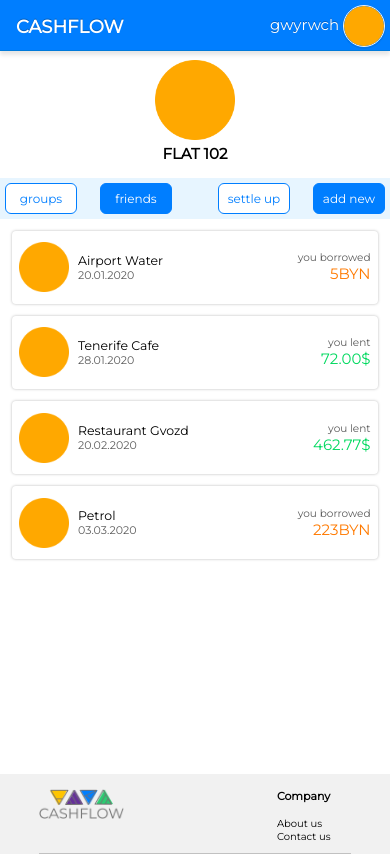
After one commit to gwyrwch/group-expenses-app, a Django app: page /index_mobile in a window 390 px wide. The commit adds this page. Run offline with Django 3.2, Linux system fonts and the light colour scheme.

Commit message:
mobile main page added

```diff
--- a/splitwise_web/urls.py
+++ b/splitwise_web/urls.py
@@ -4,6 +4,7 @@ from . import views
 
 urlpatterns = [
     path('', views.index, name='index'),
+    path('index_mobile', views.index_mobile, name='index_mobile'),
     path('profile', views.profile, name='profile'),
     path('sign_in_up', views.sign_in_up, name='sign_in_up')
 ]
--- a/splitwise_web/views.py
+++ b/splitwise_web/views.py
@@ -13,3 +13,7 @@ def profile(request):
 
 def sign_in_up(request):
     return render(request, 'sign_in_up.html')
+
+
+def index_mobile(request):
+    return render(request, 'index_mobile.html')
--- /dev/null
+++ b/static/css/main_mobile.css
@@ -0,0 +1,100 @@
+.group-photo {
+    width: 80px;
+    margin: 0 auto 4px;
+    display: block;
+}
+
+.group-card-photo {
+    width: 50px;
+    display: block;
+    margin: 0;
+}
+
+.row-btns button {
+    outline: none;
+    font-size: 12px;
+    width: 72px;
+    padding-top: 7px;
+    padding-bottom: 7px;
+}
+
+
+.row-btns .btn-blue {
+    color: #ffffff;
+    background-color: #007eff;
+    border-color: #007eff;
+
+}
+
+.row-btns .btn-white {
+    color: #007eff;
+    background-color: #ffffff;
+}
+
+.row-btns .btn-set {
+    float: right;
+}
+
+.row-btns {
+    background-color: rgba(24, 160, 251, 0.10);
+    padding: 5px;
+}
+
+
+.main-container  {
+    padding-left: 0;
+    padding-right: 0;
+}
+
+.card {
+    box-shadow: 0 0 3px rgba(0, 0, 0, 0.28);
+    margin: 3%;
+    padding: 3% 2%;
+    border-radius: 4px;
+}
+
+.card .column-3 {
+    margin: auto 0;
+}
+
+.card .column-4 {
+    margin: auto 0;
+}
+
+.lent-borrowed-text {
+    font-size: 10.5px;
+    float: right;
+    color: #5b5b5b;
+}
+
+.lent-money-text {
+    color: #00D95F;
+    float: right;
+}
+
+.borrowed-money-text {
+    color: #FF7A00;
+    float: right;
+}
+
+.exp-name-text {
+    font-size: smaller;
+    text-transform: capitalize;
+}
+
+.card-date {
+    font-size: 11px;
+    color: #5b5b5b;
+}
+
+.navbar {
+    padding: 0;
+    width: 100%;
+}
+
+.group-name-text {
+    text-align: center;
+    margin-bottom: 15px;
+    text-transform: uppercase;
+    font-weight: bolder;
+}
--- /dev/null
+++ b/templates/index_mobile.html
@@ -0,0 +1,211 @@
+<!DOCTYPE html>
+
+{% load static %}
+
+<html lang="en">
+<head>
+    <meta charset="UTF-8">
+    <title>Cashflow</title>
+    <meta name="viewport" content="width=device-width,initial-scale=1">
+    <link rel="stylesheet" type="text/css" href="{% static "css/main.css" %}">
+        <link rel="stylesheet" type="text/css" href="{% static "css/main_mobile.css" %}">
+
+    <link href="https://fonts.googleapis.com/css?family=Montserrat&display=swap" rel="stylesheet">
+    <link href="https://fonts.googleapis.com/icon?family=Material+Icons" rel="stylesheet">
+</head>
+<body>
+    <header>
+        <nav class="navbar">
+            <a class="navbar-item" href="index_mobile">
+                <div class="text navbar-logo-text">
+                    Cashflow
+                </div>
+            </a>
+            <div class="dropdown float-right">
+                <a class="navbar-item profile-nav" href="profile">
+                    gwyrwch
+                    <img src="{% static "img/Disc_Plain_orange.png" %}">
+                </a>
+                <div class="dropdown-content">
+                    <a href="profile">Your account</a>
+                    <a href="sign_in_up">Log out</a>
+                </div>
+            </div>
+        </nav>
+    </header>
+    <main>
+        <div class="main-container">
+            <div class="row">
+                <img class="group-photo" src="{% static "img/Disc_Plain_orange.png" %}"/>
+            </div>
+            <div class="group-name-text">
+                Flat 102
+            </div>
+            <div class="row row-btns">
+                <div class="column-3">
+                    <button class="btn-groups btn-white">
+                        groups
+                    </button>
+                </div>
+                <div class="column-3">
+                    <button class="btn-groups btn-blue">
+                        friends
+                    </button>
+                </div>
+                <div class="column-3">
+                    <button class="btn-set btn-white">
+                        settle up
+                    </button>
+                </div>
+                <div class="column-3">
+                    <button class="btn-set btn-blue">
+                        add new
+                    </button>
+                </div>
+            </div>
+            <div class="row card">
+                <div class="column-2">
+                    <img class="group-card-photo" src="{% static "img/Disc_Plain_orange.png" %}"/>
+                </div>
+                <div class="column-4">
+                    <div class="exp-name-text">
+                        airport water
+                    </div>
+                    <div class="card-date">
+                        20.01.2020
+                    </div>
+                </div>
+                <div class="column-3">
+
+                </div>
+                <div class="column-3">
+                    <div class="lent-borrowed-text">you borrowed</div>
+                    <div class="borrowed-money-text">5BYN</div>
+                </div>
+
+            </div>
+            <div class="row card">
+                <div class="column-2">
+                    <img class="group-card-photo" src="{% static "img/Disc_Plain_orange.png" %}"/>
+                </div>
+                <div class="column-4">
+                    <div class="exp-name-text">
+                        Tenerife cafe
+                    </div>
+                    <div class="card-date">
+                        28.01.2020
+                    </div>
+                </div>
+                <div class="column-3">
+
+                </div>
+                <div class="column-3">
+                    <div class="lent-borrowed-text">you lent</div>
+                    <div class="lent-money-text">72.00$</div>
+                </div>
+
+            </div>
+            <div class="row card">
+                <div class="column-2">
+                    <img class="group-card-photo" src="{% static "img/Disc_Plain_orange.png" %}"/>
+                </div>
+                <div class="column-4">
+                    <div class="exp-name-text">
+                        restaurant Gvozd
+                    </div>
+                    <div class="card-date">
+                        20.02.2020
+                    </div>
+                </div>
+                <div class="column-3">
+
+                </div>
+                <div class="column-3">
+                    <div class="lent-borrowed-text">you lent</div>
+                    <div class="lent-money-text">462.77$</div>
+                </div>
+
+            </div>
+            <div class="row card">
+                <div class="column-2">
+                    <img class="group-card-photo" src="{% static "img/Disc_Plain_orange.png" %}"/>
+                </div>
+                <div class="column-4">
+                    <div class="exp-name-text">
+                        petrol
+                    </div>
+                    <div class="card-date">
+                        03.03.2020
+                    </div>
+                </div>
+                <div class="column-3">
+
+                </div>
+                <div class="column-3">
+                    <div class="lent-borrowed-text">you borrowed</div>
+                    <div class="borrowed-money-text">223BYN</div>
+                </div>
+
+            </div>
+        </div>
+
+
+    </main>
+    <footer>
+        <div class="footer">
+            <div class="row">
+                <div class="column-9 logo">
+                    <img src="{% static "img/logo.png" %}" alt="">
+                </div>
+                <div class="column-3">
+                    <div class="company">
+                        <h4>
+                            Company
+                        </h4>
+                        <a href="#">
+                            About us
+                        </a>
+                        <a href="#">
+                            Contact us
+                        </a>
+                    </div>
+                </div>
+            </div>
+            <div class="hr">
+                .
+            </div>
+            <div class="row">
+                <div class="column-9">
+
+                </div>
+                <div class="column-3 follow-us">
+                    <ul>
+                        <li>
+                        </li>
+                        <li>
+                            <a href="#">
+                                <img src="{% static "img/friend.png" %}">
+                            </a>
+                        </li>
+                        <li>
+                            <a href="#">
+                                <img src="{% static "img/friend.png" %}">
+                            </a>
+                        </li>
+                        <li>
+                            <a href="#">
+                                <img src="{% static "img/friend.png" %}">
+                            </a>
+                        </li>
+                        <li>
+                            <a href="#">
+                                <img src="{% static "img/friend.png" %}">
+                            </a>
+                        </li>
+                    </ul>
+                    </div>
+                </div>
+            </div>
+    </footer>
+</body>
+</html>
```
Also changed, not shown: templates/index.html (indentation only).
